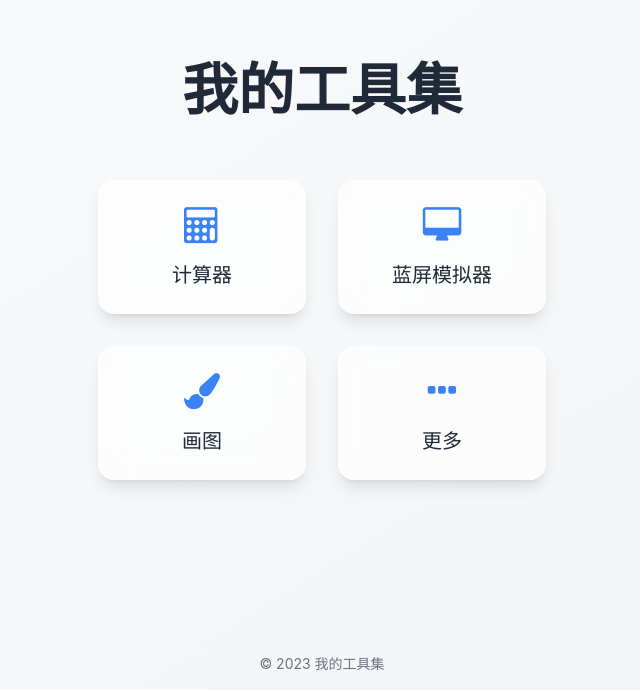
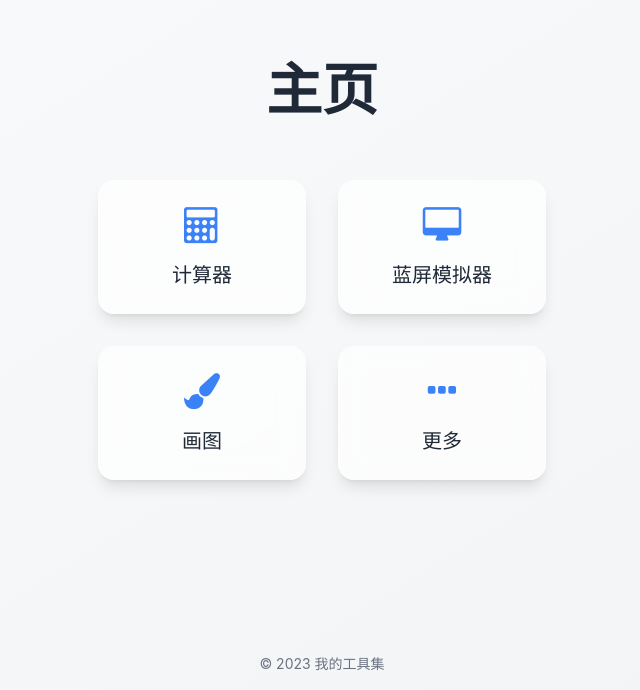
Before and after one commit to DNKBXNWS/DNKBSNWS.github.io, a plain HTML site: page index.html in a window 1280 px wide. Shown: the part 110-800 px from the top of the page, without its empty margins (318-958 px from the left). Drawn offline with nearby package versions, Linux system fonts and the light colour scheme.

Commit message:
Update index.html

```diff
--- a/index.html
+++ b/index.html
@@ -3,7 +3,7 @@
 <head>
     <meta charset="UTF-8">
     <meta name="viewport" content="width=device-width, initial-scale=1.0">
-    <title>我的网站</title>
+    <title>网站主页</title>
     <script src="https://cdn.tailwindcss.com"></script>
     <link href="https://cdn.jsdelivr.net/npm/font-awesome@4.7.0/css/font-awesome.min.css" rel="stylesheet">
 
@@ -74,7 +74,7 @@
     <!-- 主内容 -->
     <main class="flex-1 flex flex-col items-center justify-center p-6 opacity-0" id="mainContent">
         <!-- 标题 -->
-        <h1 class="text-[clamp(2rem,5vw,3.5rem)] font-bold text-dark mb-12 fade-in" style="animation-delay: 0.2s;">我的工具集</h1>
+        <h1 class="text-[clamp(2rem,5vw,3.5rem)] font-bold text-dark mb-12 fade-in" style="animation-delay: 0.2s;">主页</h1>
 
         <!-- 按钮网格 -->
         <div class="grid grid-cols-1 sm:grid-cols-2 gap-8 max-w-md w-full">
```
